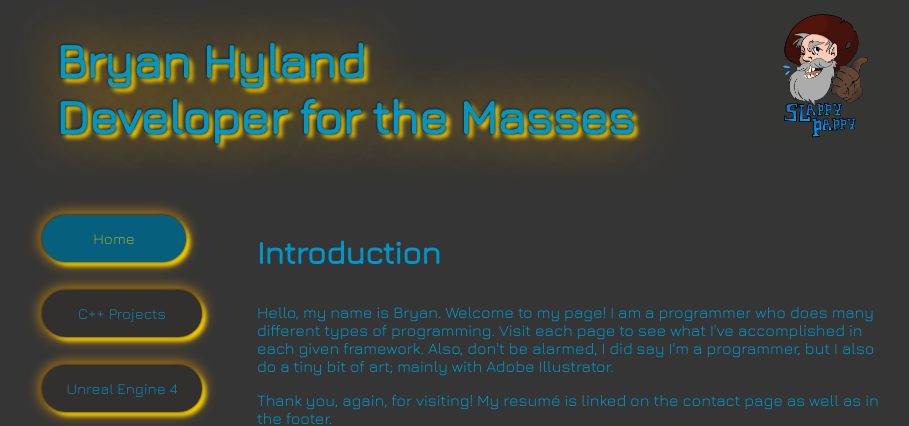
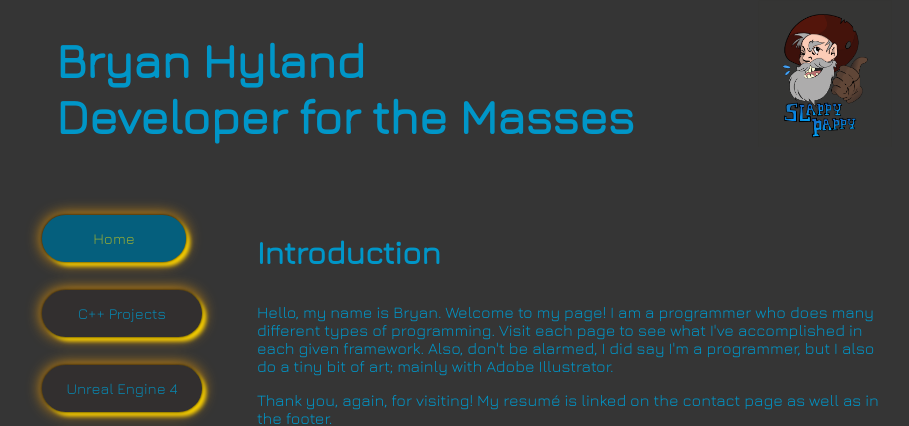
Before and after one commit to bhh32/bhh32.github.io, a PHP site: page /index.html in a window 1280 px wide. Shown: the top 426 px of the page, without its empty margins (166-1075 px from the left). Run offline with PHP 8.4, Linux system fonts and the light colour scheme.

Commit message:
Updated Header Text

```diff
--- a/css/newstandardstyle.css
+++ b/css/newstandardstyle.css
@@ -29,9 +29,6 @@ header, nav, .content {
 .headertext {
   font-size: 3em;
   color: rgb(0, 150, 200);
-  text-shadow: black 0px 0px 3px,
-               gold 4px 4px 4px,
-               orange 0px 0px 55px;
 }
 
 .header-img:hover {
```
